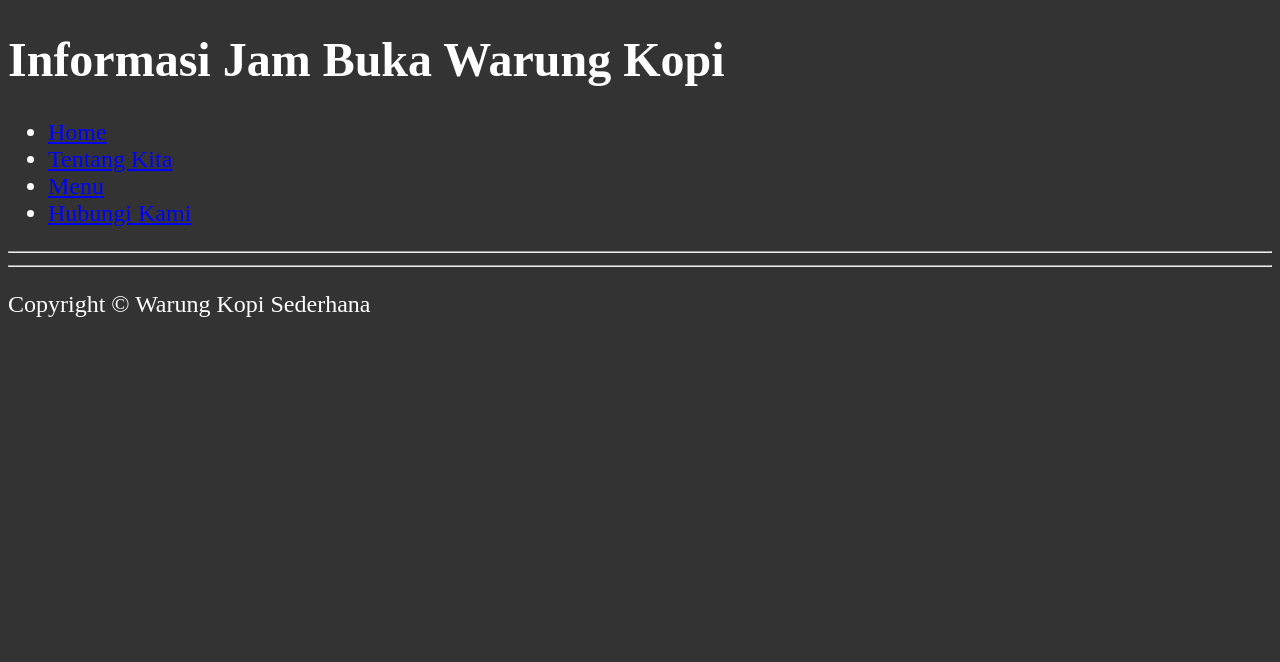
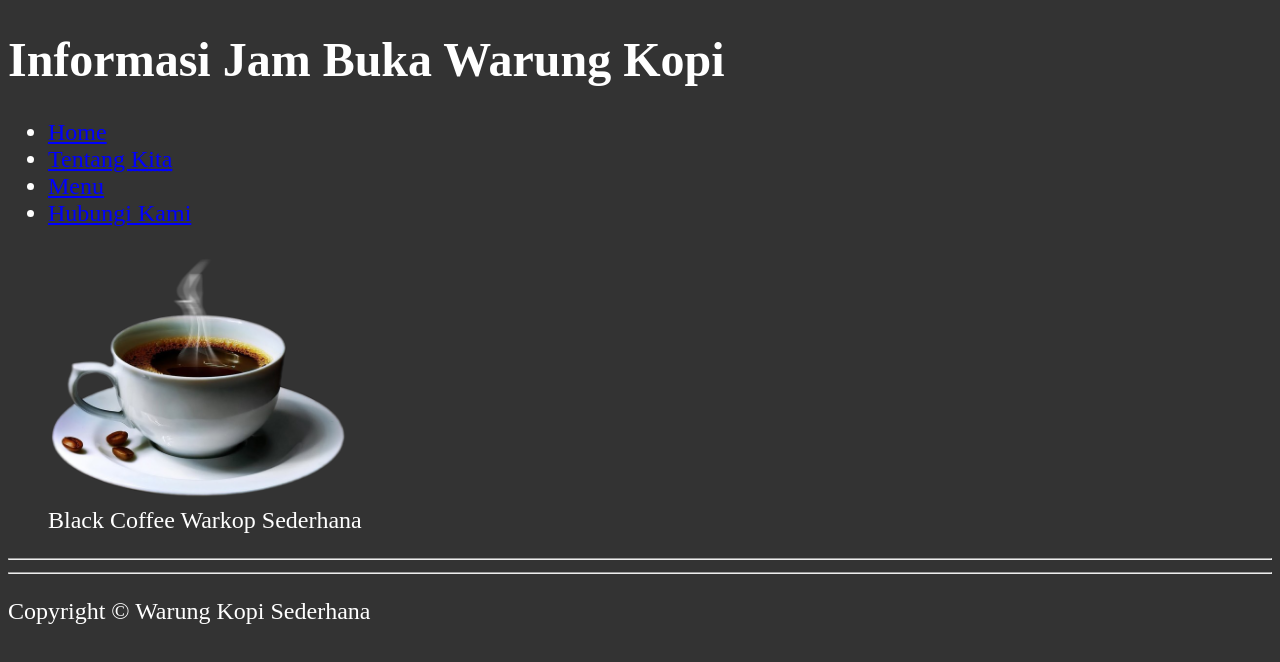
Before and after one commit to hadithian/project-website-warung-kopi, a plain HTML site: page hours.html in a window 1280 px wide. Drawn offline with Linux system fonts and the light colour scheme.

Commit message:
menambahkan figure pada file contact dan hours

```diff
--- a/hours.html
+++ b/hours.html
@@ -28,6 +28,13 @@
                 </li>
             </ul>
         </nav>
+
+        <figure>
+            <img src="img/kopi_hitam_logo.png" alt="Kopi Hitam Warkop Sederhana" title="I Luv Black Coffee" width="300" height="250">
+            <figcaption>
+                Black Coffee Warkop Sederhana
+            </figcaption>
+        </figure>
     </header>
 
     <hr>
```
Also changed, not shown: contact.html (+7 -0 lines), 1 other file.
